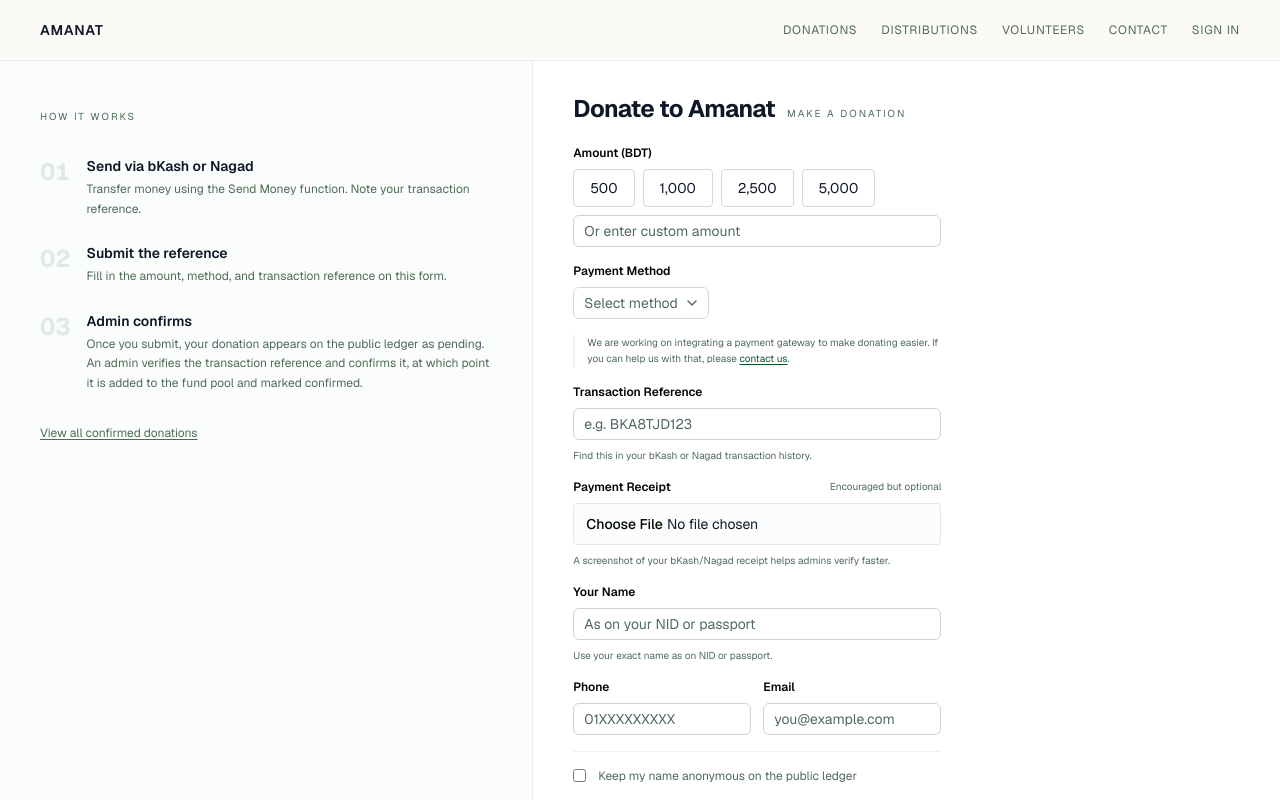
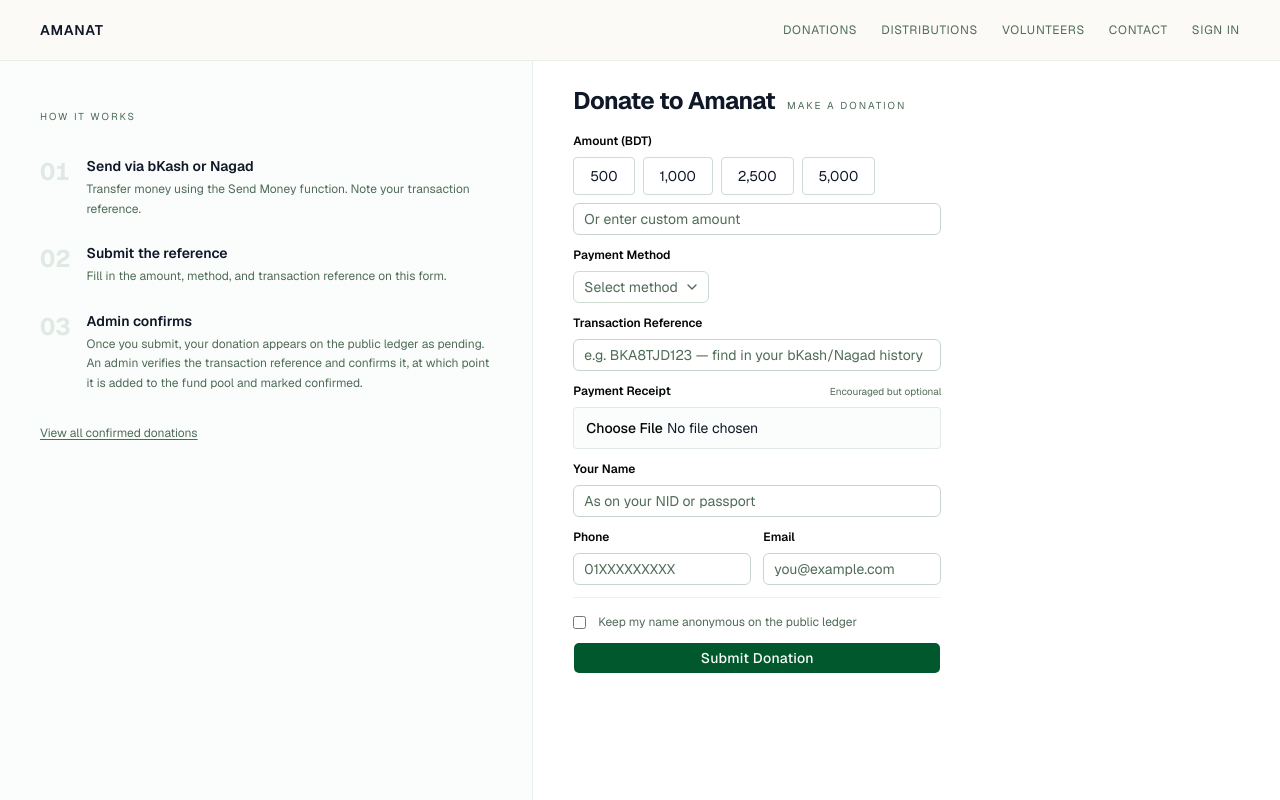
Before and after one commit to RAFSuNX/Amanat, a Next.js app: page /donate in a window 1280 px wide. Built offline with nearby package versions, Linux system fonts and the light colour scheme.

Commit message:
Strip remaining vertical waste from donate form: remove always-visible gateway note, hints, reduce gap/py

```diff
--- a/app/(public)/donate/page.tsx
+++ b/app/(public)/donate/page.tsx
@@ -106,13 +106,13 @@ export default function DonatePage() {
         </div>
 
         {/* Right: form */}
-        <div className="flex flex-col overflow-y-auto px-10 py-8 max-w-md">
-          <div className="flex items-baseline gap-3 mb-5">
+        <div className="flex flex-col overflow-y-auto px-10 py-6 max-w-md">
+          <div className="flex items-baseline gap-3 mb-4">
             <h1 className="text-2xl font-bold tracking-tight">Donate to Amanat</h1>
             <p className="text-[10px] uppercase tracking-[0.2em] text-muted-foreground">Make a donation</p>
           </div>
 
-          <form onSubmit={submit} className="flex flex-col gap-4">
+          <form onSubmit={submit} className="flex flex-col gap-3">
             {/* Amount */}
             <div className={fieldClass}>
               <label className={labelClass}>Amount (BDT)</label>
@@ -148,6 +148,7 @@ export default function DonatePage() {
                   <p className="text-[10px] uppercase tracking-[0.15em] text-muted-foreground mb-1">Send to this bKash number</p>
                   <p className="text-lg font-bold tracking-widest">01XXXXXXXXX</p>
                   <p className="text-xs text-muted-foreground">Use <strong>Send Money</strong>, not payment. Note the TrxID after sending.</p>
+                <p className="text-[10px] text-muted-foreground/60 mt-1">Working on integrating a gateway. Can help? <a href="/contact" className="underline">Contact us.</a></p>
                 </div>
               )}
               {method === "NAGAD" && (
@@ -170,21 +171,12 @@ export default function DonatePage() {
                 </div>
               )}
 
-              {/* Gateway note */}
-              <div className="border-l-2 border-border/40 pl-3 mt-2">
-                <p className="text-[10px] text-muted-foreground leading-relaxed">
-                  We are working on integrating a payment gateway to make donating easier.{" "}
-                  If you can help us with that, please{" "}
-                  <a href="/contact" className="text-primary underline underline-offset-2">contact us</a>.
-                </p>
-              </div>
             </div>
 
             {/* Txn ref */}
             <div className={fieldClass}>
               <label className={labelClass}>Transaction Reference</label>
-              <Input placeholder="e.g. BKA8TJD123" value={txnRef} onChange={(e) => setTxnRef(e.target.value)} />
-              <p className="text-[10px] text-muted-foreground">Find this in your bKash or Nagad transaction history.</p>
+              <Input placeholder="e.g. BKA8TJD123 — find in your bKash/Nagad history" value={txnRef} onChange={(e) => setTxnRef(e.target.value)} />
             </div>
 
             {/* Receipt upload — compact */}
@@ -208,14 +200,12 @@ export default function DonatePage() {
                   {receiptUploading && <span className="text-[10px] text-muted-foreground shrink-0">Uploading...</span>}
                 </div>
               )}
-              <p className="text-[10px] text-muted-foreground">A screenshot of your bKash/Nagad receipt helps admins verify faster.</p>
             </div>
 
             {/* Donor info — name + phone/email compact */}
             <div className={fieldClass}>
               <label className={labelClass}>Your Name</label>
               <Input placeholder="As on your NID or passport" value={name} onChange={(e) => setName(e.target.value)} />
-              <p className="text-[10px] text-muted-foreground">Use your exact name as on NID or passport.</p>
             </div>
             <div className="grid grid-cols-2 gap-3">
               <div className={fieldClass}>
```
